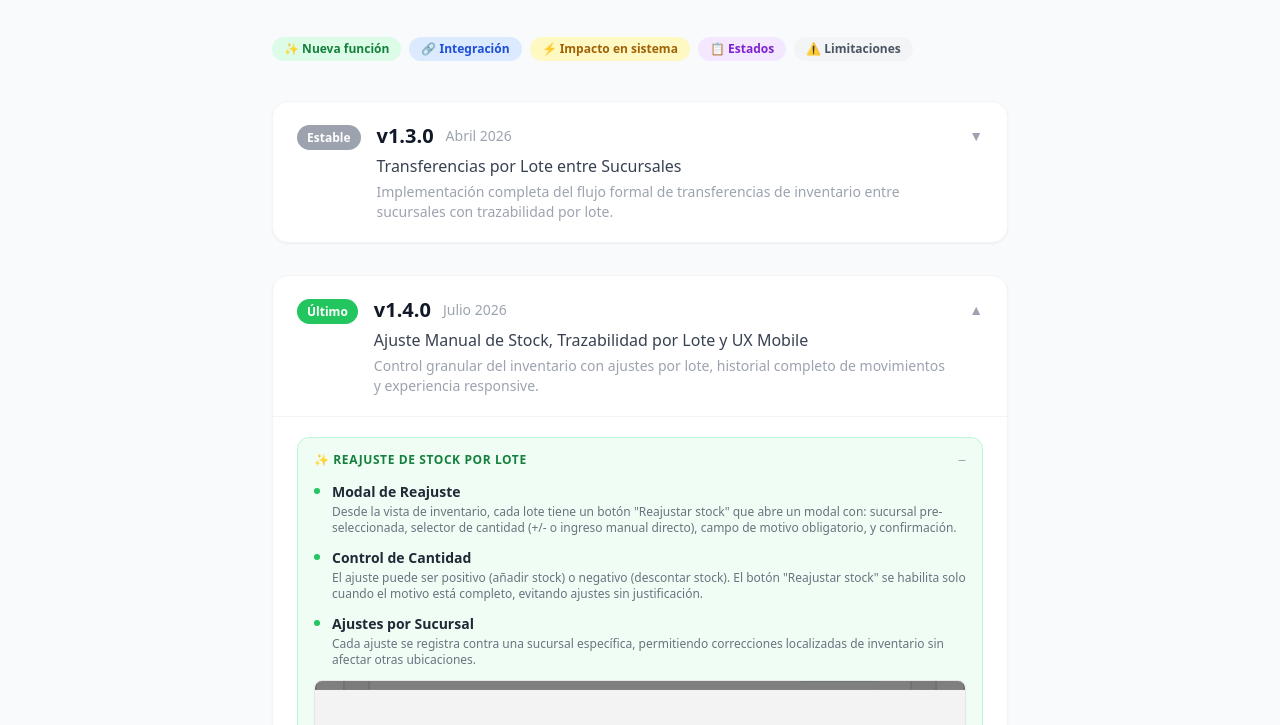
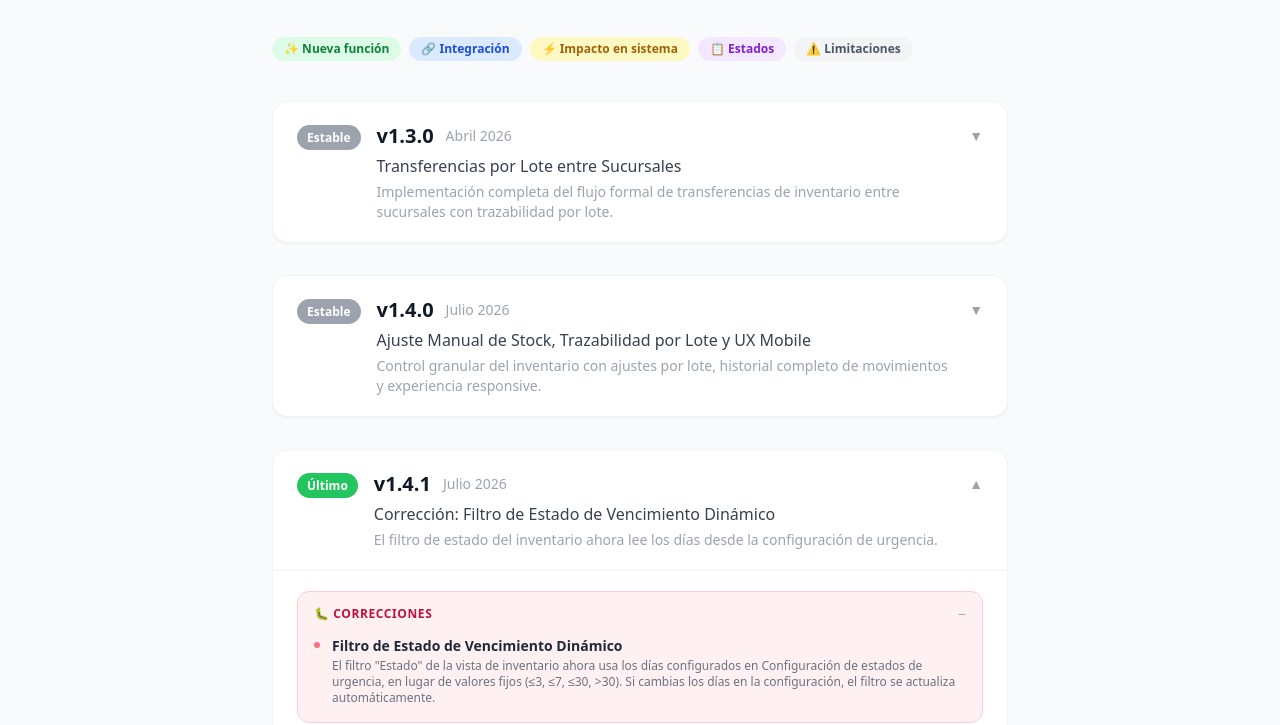
Before and after one commit to softifycl/softify-web, a plain HTML site: page freshstockfifo.softify.cl/changelog.html in a window 1280 px wide. Shown: the part 227-952 px from the top of the page. Drawn offline with nearby package versions, Linux system fonts and the light colour scheme; files whose address does not match are found by name.

Commit message:
docs(freshstock): v1.4.1 — correccion filtro Estado de vencimiento dinamico (bug hardcoded Jul 22)

```diff
--- a/freshstockfifo.softify.cl/changelog.html
+++ b/freshstockfifo.softify.cl/changelog.html
@@ -144,7 +144,7 @@
     <div class="mb-8 bg-white rounded-2xl shadow-sm border border-gray-100 overflow-hidden">
       <button onclick="toggleVersion('v140')" class="w-full text-left px-6 py-5 flex items-start gap-4 hover:bg-gray-50 transition-colors">
         <div class="flex-shrink-0 pt-0.5">
-          <span class="bg-green-500 text-white text-xs font-bold px-2.5 py-1 rounded-full">Último</span>
+          <span class="bg-gray-400 text-white text-xs font-bold px-2.5 py-1 rounded-full">Estable</span>
         </div>
         <div class="flex-grow">
           <div class="flex items-center gap-3 mb-1">
@@ -154,10 +154,10 @@
           <p class="text-gray-700 font-medium">Ajuste Manual de Stock, Trazabilidad por Lote y UX Mobile</p>
           <p class="text-gray-400 text-sm mt-1">Control granular del inventario con ajustes por lote, historial completo de movimientos y experiencia responsive.</p>
         </div>
-        <span id="icon-v140" class="text-gray-400 text-sm mt-1">▲</span>
+        <span id="icon-v140" class="text-gray-400 text-sm mt-1">▼</span>
       </button>
 
-      <div id="body-v140" class="border-t border-gray-100 px-6 py-5 space-y-4">
+      <div id="body-v140" class="hidden border-t border-gray-100 px-6 py-5 space-y-4">
 
         <!-- Reajuste de stock -->
         <div class="rounded-xl border border-green-200 bg-green-50 overflow-hidden">
@@ -211,6 +211,39 @@
             <div class="flex gap-3"><span class="mt-1.5 w-1.5 h-1.5 rounded-full bg-yellow-500 flex-shrink-0"></span><div><p class="text-sm font-semibold text-gray-800">Listado de Transferencias Agrupado</p><p class="text-xs text-gray-500 mt-0.5">Las transferencias se agrupan por documento con expansión en acordeón, paginación de 50 items por página y lazy loading, optimizando la navegación en pantallas pequeñas.</p></div></div>
             <div class="flex gap-3"><span class="mt-1.5 w-1.5 h-1.5 rounded-full bg-yellow-500 flex-shrink-0"></span><div><p class="text-sm font-semibold text-gray-800">Acciones Touch-Friendly</p><p class="text-xs text-gray-500 mt-0.5">Botones y controles dimensionados para operación táctil en bodega o punto de venta, incluyendo el modal de reajuste de stock con controles +/- amplios.</p></div></div>
             <img src="img/reajuste-stock-inventario.png" alt="Vista de inventario con botón Reajustar stock — FreshStock FIFO" class="rounded-lg border border-gray-200 shadow-sm mt-3 max-w-full">
+          </div>
+        </div>
+
+      </div>
+    </div>
+
+    <!-- ===== v1.4.1 ===== -->
+    <div class="mb-8 bg-white rounded-2xl shadow-sm border border-gray-100 overflow-hidden">
+      <button onclick="toggleVersion('v141')" class="w-full text-left px-6 py-5 flex items-start gap-4 hover:bg-gray-50 transition-colors">
+        <div class="flex-shrink-0 pt-0.5">
+          <span class="bg-green-500 text-white text-xs font-bold px-2.5 py-1 rounded-full">Último</span>
+        </div>
+        <div class="flex-grow">
+          <div class="flex items-center gap-3 mb-1">
+            <span class="text-xl font-bold text-gray-900">v1.4.1</span>
+            <span class="text-sm text-gray-400">Julio 2026</span>
+          </div>
+          <p class="text-gray-700 font-medium">Corrección: Filtro de Estado de Vencimiento Dinámico</p>
+          <p class="text-gray-400 text-sm mt-1">El filtro de estado del inventario ahora lee los días desde la configuración de urgencia.</p>
+        </div>
+        <span id="icon-v141" class="text-gray-400 text-sm mt-1">▲</span>
+      </button>
+
+      <div id="body-v141" class="border-t border-gray-100 px-6 py-5 space-y-4">
+
+        <!-- Correcciones -->
+        <div class="rounded-xl border border-rose-200 bg-rose-50 overflow-hidden">
+          <button onclick="toggleSection('v141-fix')" class="section-toggle w-full flex items-center justify-between px-4 py-3">
+            <span class="text-xs font-bold text-rose-700 uppercase tracking-wider">🐛 Correcciones</span>
+            <span class="text-gray-400 text-sm">−</span>
+          </button>
+          <div id="v141-fix" class="section-body px-4 pb-4 space-y-3">
+            <div class="flex gap-3"><span class="mt-1.5 w-1.5 h-1.5 rounded-full bg-rose-400 flex-shrink-0"></span><div><p class="text-sm font-semibold text-gray-800">Filtro de Estado de Vencimiento Dinámico</p><p class="text-xs text-gray-500 mt-0.5">El filtro "Estado" de la vista de inventario ahora usa los días configurados en Configuración de estados de urgencia, en lugar de valores fijos (≤3, ≤7, ≤30, >30). Si cambias los días en la configuración, el filtro se actualiza automáticamente.</p></div></div>
           </div>
         </div>
 
```
